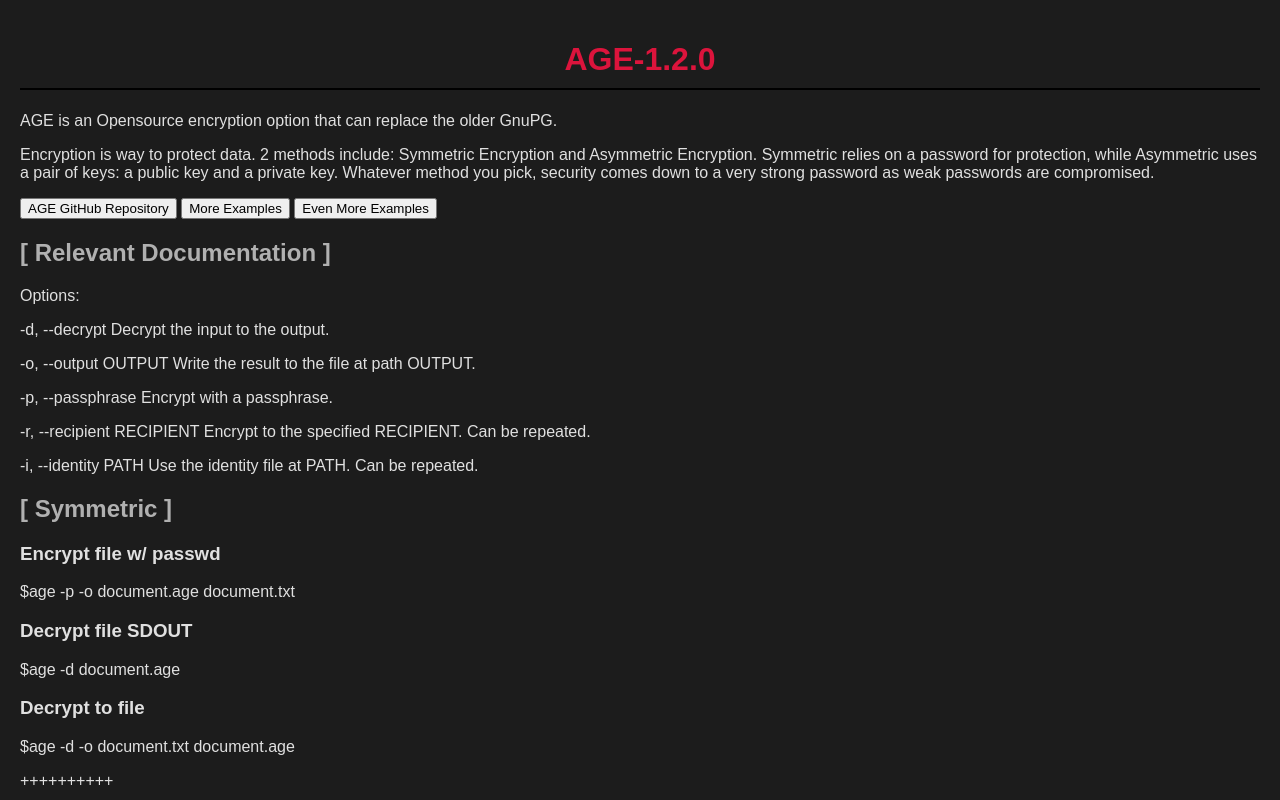
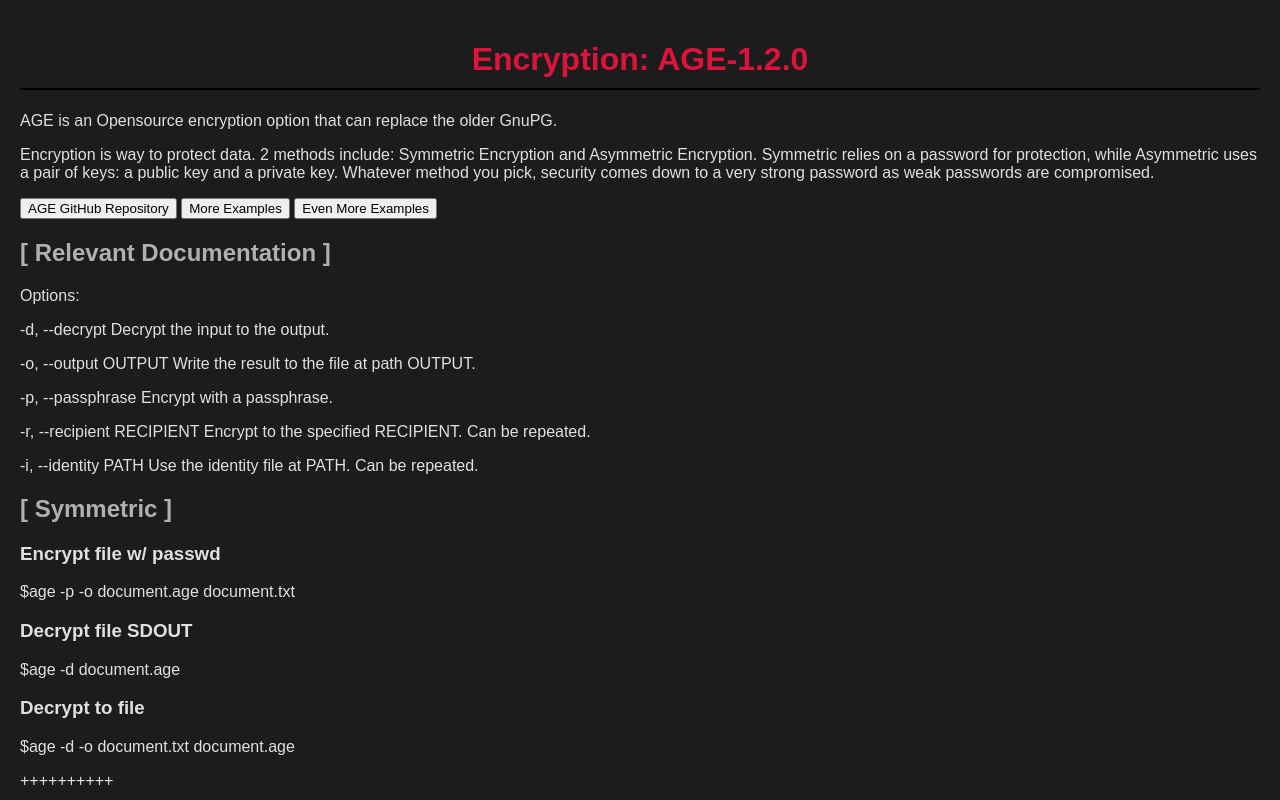
Before and after one commit to bitrot534/bitrot534.blog.github.io, a plain HTML site: page post1.html in a window 1280 px wide. Shown: the top 800 px of the page. Drawn offline with Linux system fonts and the light colour scheme.

Commit message:
Update post1.html

```diff
--- a/post1.html
+++ b/post1.html
@@ -7,7 +7,7 @@
     <link rel="stylesheet" href="styles.css">
 </head>
 <body>
-    <h1>AGE-1.2.0</h1>
+    <h1>Encryption: AGE-1.2.0</h1>
 <p>AGE is an Opensource encryption option that can replace the older GnuPG.</p>
 <p>Encryption is way to protect data. 2 methods include: Symmetric Encryption and Asymmetric Encryption. Symmetric relies on a password for protection, while Asymmetric uses a pair of keys: a public key and a private key. Whatever method you pick, security comes down to a very strong password as weak passwords are compromised.</p>
 <button onclick="window.open('https://github.com/FiloSottile/age', '_blank')">AGE GitHub Repository</button>
```
